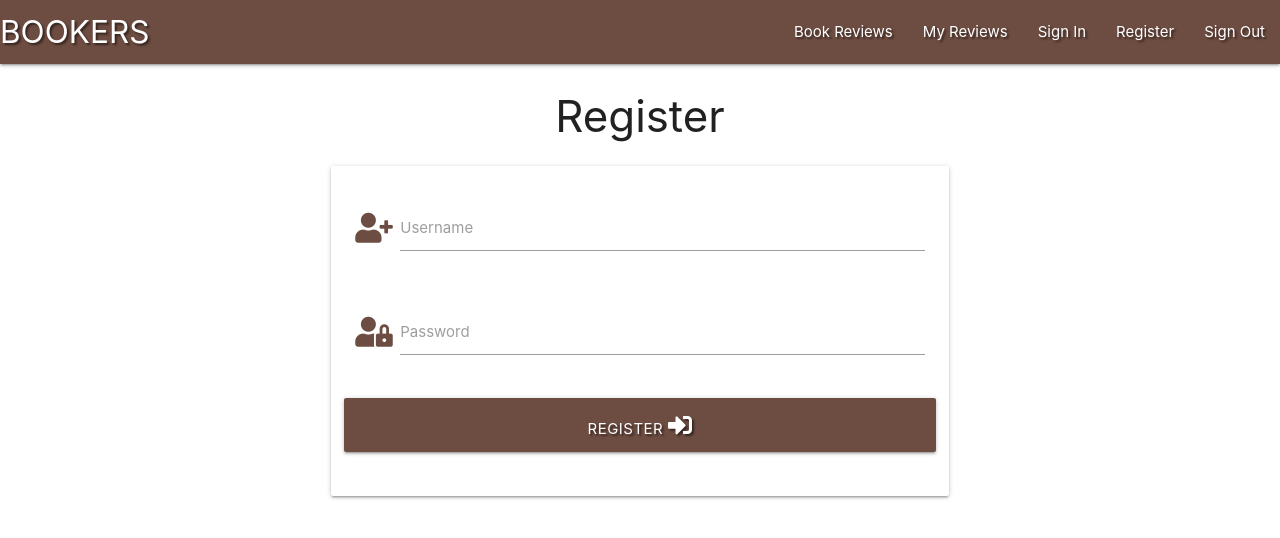
After one commit to JoseAMGomes/bookers, a Flask app: page /register in a window 1280 px wide. The commit adds this page. Shown: the top 538 px of the page. Run offline with Flask 2, Linux system fonts and the light colour scheme; some libraries are stand-ins or nearby versions.

Commit message:
add initial register template

```diff
--- a/app.py
+++ b/app.py
@@ -4,6 +4,7 @@ from flask import (
     redirect, request, session, url_for)
 from flask_pymongo import PyMongo
 from bson.objectid import ObjectId
+from werkzeug.security import generate_password_hash, check_password_hash
 if os.path.exists("env.py"):
     import env
 
@@ -28,6 +29,12 @@ def book_reviews():
     return render_template("books.html", books=books)
 
 
+@app.route("/register", methods=["GET", "POST"])
+def register():
+    return render_template("register.html")
+
+
+
 if __name__ == "__main__":
     app.run(host=os.environ.get("IP"),
             port=int(os.environ.get("PORT")),
--- a/templates/base.html
+++ b/templates/base.html
@@ -23,7 +23,7 @@
             <li><a href="{{ url_for('book_reviews') }}">Book Reviews</a></li>
             <li><a href="#">My Reviews</a></li>
             <li><a href="#">Sign In</a></li>
-            <li><a href="#">Register</a></li>
+            <li><a href="{{ url_for('register') }}">Register</a></li>
             <li><a href="#">Sign Out</a></li>
         </ul>
         </div>
--- /dev/null
+++ b/templates/register.html
@@ -0,0 +1,35 @@
+{% extends "base.html" %}
+{% block content %}
+
+    <h3 class="center-align">Register</h3>
+
+    <div class="row">
+        <form class="col s12 m6 offset-m3" method="POST" action="{{ url_for('register') }}">
+            <div class="card-panel">
+                <!-- username -->
+                <div class="row">
+					<div class="input-field col s12">
+						<i class="fas fa-user-plus prefix brown-text text-darken-1"></i>
+						<input id="username" name="username" type="text" class="validate">
+						<label for="username">Username</label>
+					</div>
+                </div>
+                <!-- passowrd -->
+                <div class="row">
+                    <div class="input-field col s12">
+						<i class="fas fa-user-lock prefix brown-text text-darken-1"></i>
+                        <input id="password" name="password" type="password" class="validate">
+                        <label for="password">Password</label>
+                    </div>
+                </div>
+                <!-- register -->
+                <div class="row">
+                    <button type="submit" class="col s12 btn-large brown darken-1 text-shadow">
+                        Register <i class="fas fa-sign-in-alt"></i>
+                    </button>
+                </div>
+            </div>
+        </form>
+    </div>
+
+{% endblock %}
```
